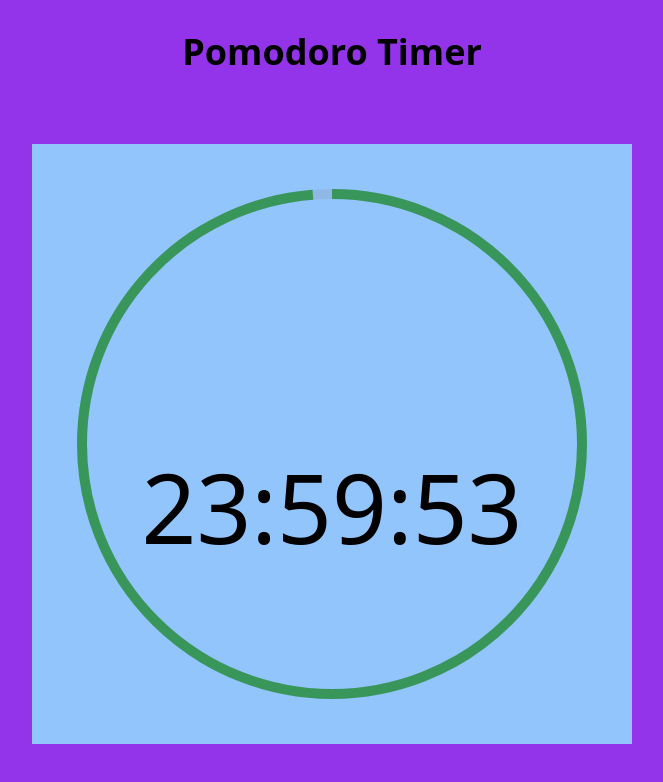
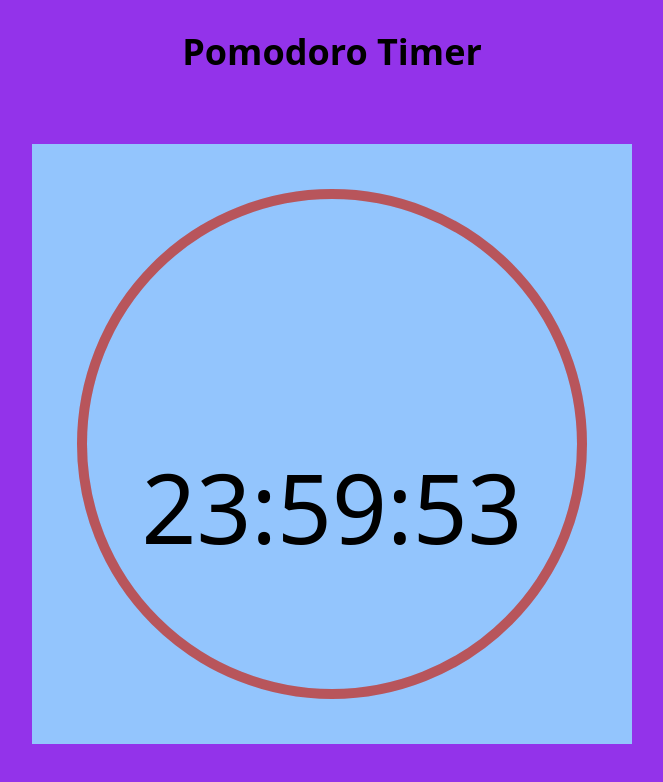
Before and after one commit to DanielaKuester/productivity-toolbox, a Next.js app: page /pomodoro in a window 1280 px wide. Shown: the top 782 px of the page, without its empty margins (308-971 px from the left). Built offline with nearby package versions, Linux system fonts and the light colour scheme.

Commit message:
Add: circle color change with keyframes

```diff
--- a/pages/pomodoro.jsx
+++ b/pages/pomodoro.jsx
@@ -56,7 +56,6 @@ const Pomodoro = () => {
                         {/* The circumference of a circle is 2π*r, so in this case it is 2π * 250 = ~1571 */}
                         <circle
                             id="gray-circle"
-                            className={pomodoroStyles.circle}
                             r="250"
                             cx="300"
                             cy="300"
@@ -74,11 +73,11 @@ const Pomodoro = () => {
                             cx="300"
                             cy="300"
                             fill="transparent"
-                            stroke="green"
+                            /*stroke="green"*/
                             stroke-opacity="0.6"
                             stroke-width="10"
                             strokeDasharray={1571}
-                            strokeDashoffset={20}
+                            strokeDashoffset={0}
                             transform="translate(0 0), rotate(270 300 300)"
                         />
                         <text className="text-8xl" x="300" y="400" text-anchor="middle" fill="black">{`${hours}:${minutes}:${seconds}`}</text>
--- a/styles/pomodoro.module.css
+++ b/styles/pomodoro.module.css
@@ -1,4 +1,3 @@
-/*
 .paragraph {
     font-size: 40px;
     color: blueviolet;
@@ -15,6 +14,13 @@
 }
 
 .circle {
-    transform: rotate(90);
+    animation: time-flies 15s;
 }
-*/
+
+@keyframes time-flies {
+    0% {
+        stroke: green;
+    } 100% {
+        stroke: red;
+    }
+}
```
